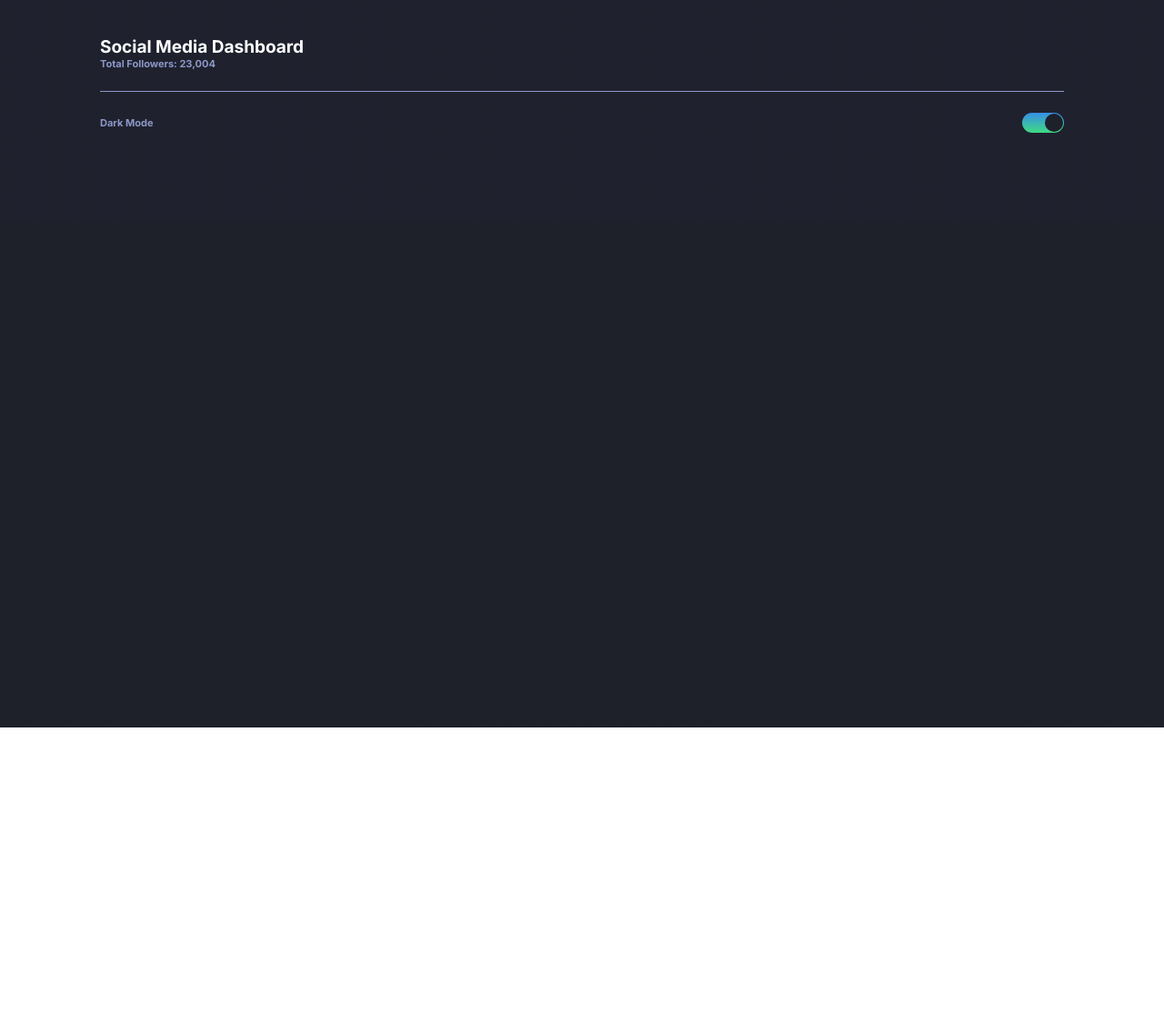
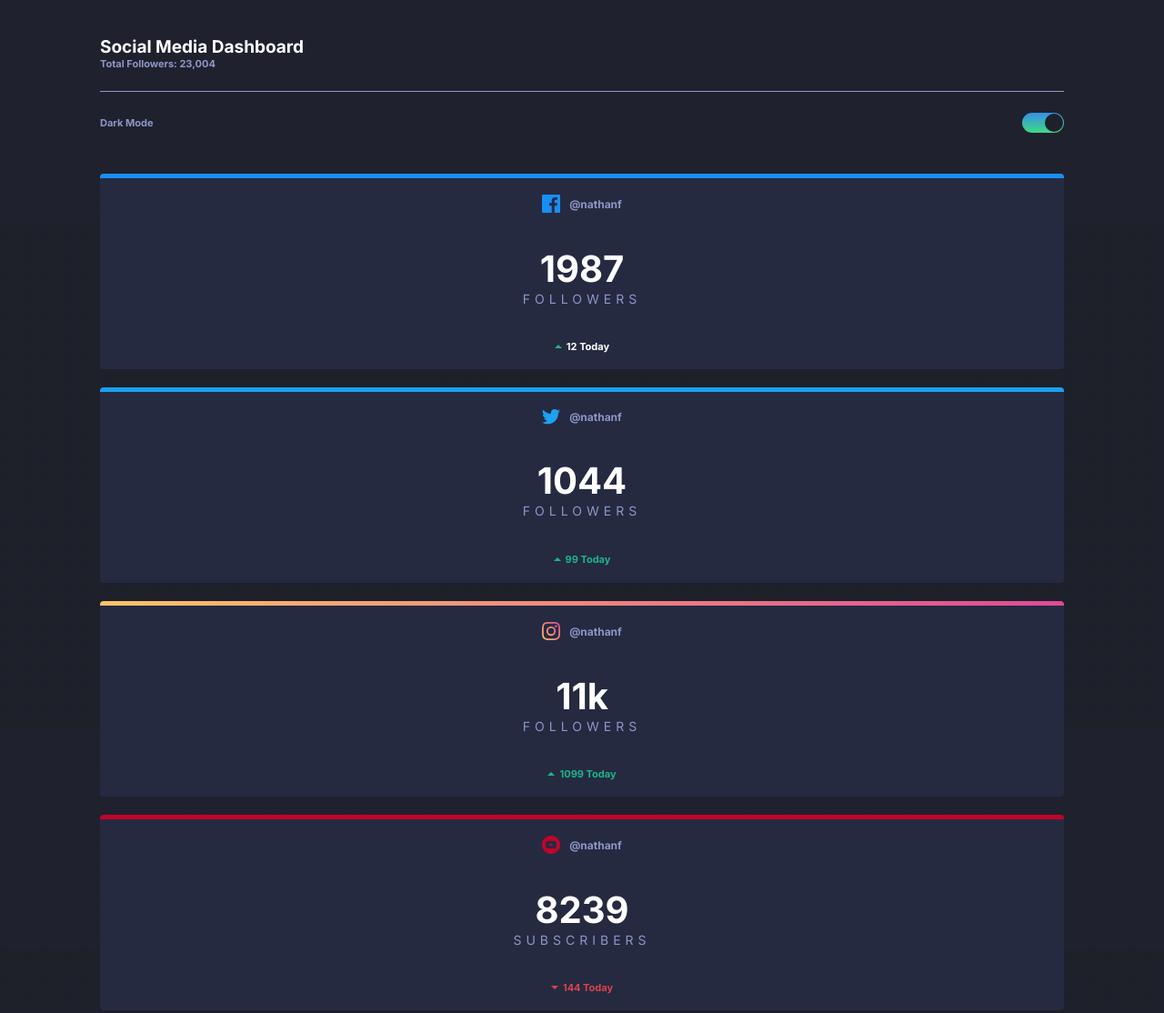
Before and after one commit to rafaelmassaro/social-media-dashboard, a plain HTML site: page index.html in a window 1280 px wide. Shown: the whole page at 91% size. Before the commit the page ends 800 px from the top, so only its background shows below. Drawn offline with Linux system fonts and the light colour scheme.

Commit message:
Created SM  Cards Components

```diff
--- a/assets/css/styles.css
+++ b/assets/css/styles.css
@@ -4,7 +4,7 @@ html{
 
     --facebook: hsl(208, 92%, 53%);
     --twitter: hsl(203, 89%, 53%);
-    --instagram: linear-gradient (hsl(37, 97%, 70%), hsl(329, 70%, 58%));
+    --instagram: linear-gradient( to right, hsl(37, 97%, 70%), hsl(329, 70%, 58%));
     --youTube: hsl(348, 97%, 39%);
 
     font-family: 'Inter', sans-serif;
@@ -139,3 +139,105 @@ body{
     right: 25px;
     background-color: white;
 }
+
+.sm-cards{
+    margin-top: 5rem;
+    display: flex;
+    flex-direction: column;
+}
+
+.card{
+    width: 100%;
+    height: 210px;
+    background-color: var(--card-bg);
+    display: flex;
+    flex-direction: column;
+    align-items: center;
+    justify-content: space-around;
+    text-align: center;
+    border-radius: 0 0 .4rem .4rem;
+    position: relative;
+    cursor: pointer;
+    transition: 0.4s;
+}
+
+.card:not(:last-child){
+    margin-bottom: 2.5rem;
+}
+
+.card::before{
+    content: '';
+    position: absolute;
+    width: 100%;
+    height: 5px;
+    border-radius: .4rem .4rem 0 0;
+    bottom: 100%;
+}
+
+.card:hover{
+    filter: brightness(120%);
+}
+
+.user-info{
+    display: flex;
+    align-items: center;
+}
+
+.sm-icon{
+    margin-right: 1rem;
+}
+
+.user-name{
+    font-size: 1.2rem;
+    color: var(--text2);
+    font-weight: 700;
+}
+
+.number{
+    font-size: 4rem;
+    color: var(--text1);
+}
+
+.info-numbers p{
+    font-size: 1.4rem;
+    text-transform: uppercase;
+    color: var(--text2);
+    letter-spacing: 5px;
+}
+
+.update-count{
+    display: flex;
+    align-items: center;
+}
+
+.update-icon{
+    margin-right: .5rem;
+}
+
+.update-number{
+    font-size: 1.1rem;
+    color: var(--text1);
+    font-weight: 700;
+}
+
+.update-number.large{
+    color: var(--lime-green);
+}
+.update-number.negative{
+    color: var(--bright-red);
+}
+
+.card.facebook::before{
+    background-color: var(--facebook);
+}
+
+.card.twitter::before{
+    background-color: var(--twitter);
+}
+
+.card.instagram::before{
+    background: var(--instagram);
+}
+.card.youtube::before{
+    background-color: var(--youTube);
+}
--- a/index.html
+++ b/index.html
@@ -32,6 +32,80 @@
           <label for="change-theme" class="toggle"></label>
         </div>
       </div>
+
+      <section class="sm-cards">
+        <div class="card facebook">
+          <div class="user-info">
+            <img class="sm-icon" src="assets/images/icon-facebook.svg" alt="Facebook Icon Image">
+
+            <span class="user-name">@nathanf</span>
+          </div>
+
+          <div class="info-numbers">
+            <h2 class="number">1987</h2>
+            <p>Followers</p>
+          </div>
+
+          <div class="update-count">
+            <img class="update-icon" src="assets/images/icon-up.svg" alt="Arrow up icon">
+            <span class="update-number">12 Today</span>
+          </div>
+        </div>
+
+        <div class="card twitter">
+          <div class="user-info">
+            <img class="sm-icon" src="assets/images/icon-twitter.svg" alt="Twitter Icon Image">
+
+            <span class="user-name">@nathanf</span>
+          </div>
+
+          <div class="info-numbers">
+            <h2 class="number">1044</h2>
+            <p>Followers</p>
+          </div>
+
+          <div class="update-count">
+            <img class="update-icon" src="assets/images/icon-up.svg" alt="Arrow up icon">
+            <span class="update-number large">99 Today</span>
+          </div>
+        </div>
+
+        <div class="card instagram">
+          <div class="user-info">
+            <img class="sm-icon" src="assets/images/icon-instagram.svg" alt="Instagram Icon Image">
+
+            <span class="user-name">@nathanf</span>
+          </div>
+
+          <div class="info-numbers">
+            <h2 class="number">11k</h2>
+            <p>Followers</p>
+          </div>
+
+          <div class="update-count">
+            <img class="update-icon" src="assets/images/icon-up.svg" alt="Arrow up icon">
+            <span class="update-number large">1099 Today</span>
+          </div>
+        </div>
+
+        <div class="card youtube">
+          <div class="user-info">
+            <img class="sm-icon" src="assets/images/icon-youtube.svg" alt="Youtube Icon Image">
+
+            <span class="user-name">@nathanf</span>
+          </div>
+
+          <div class="info-numbers">
+            <h2 class="number">8239</h2>
+            <p>Subscribers</p>
+          </div>
+
+          <div class="update-count">
+            <img class="update-icon" src="assets/images/icon-down.svg" alt="Arrow down icon">
+            <span class="update-number negative">144 Today</span>
+          </div>
+        </div>
+      </section>
     </section>
 
     <section class="overview">
@@ -39,27 +113,9 @@
     </section>
   </main>
 
-  <!-- Social Media Dashboard
-  Total Followers: 23,004
-
-  Dark Mode
+  <!--
 
 
-
-  @nathanf
-  1987
-  Followers
-  12 Today
-
-  @nathanf
-  1044
-  Followers
-  99 Today
-
-  @realnathanf
-  11k
-  Followers
-  1099 Today
 
   Nathan F.
   8239
```
